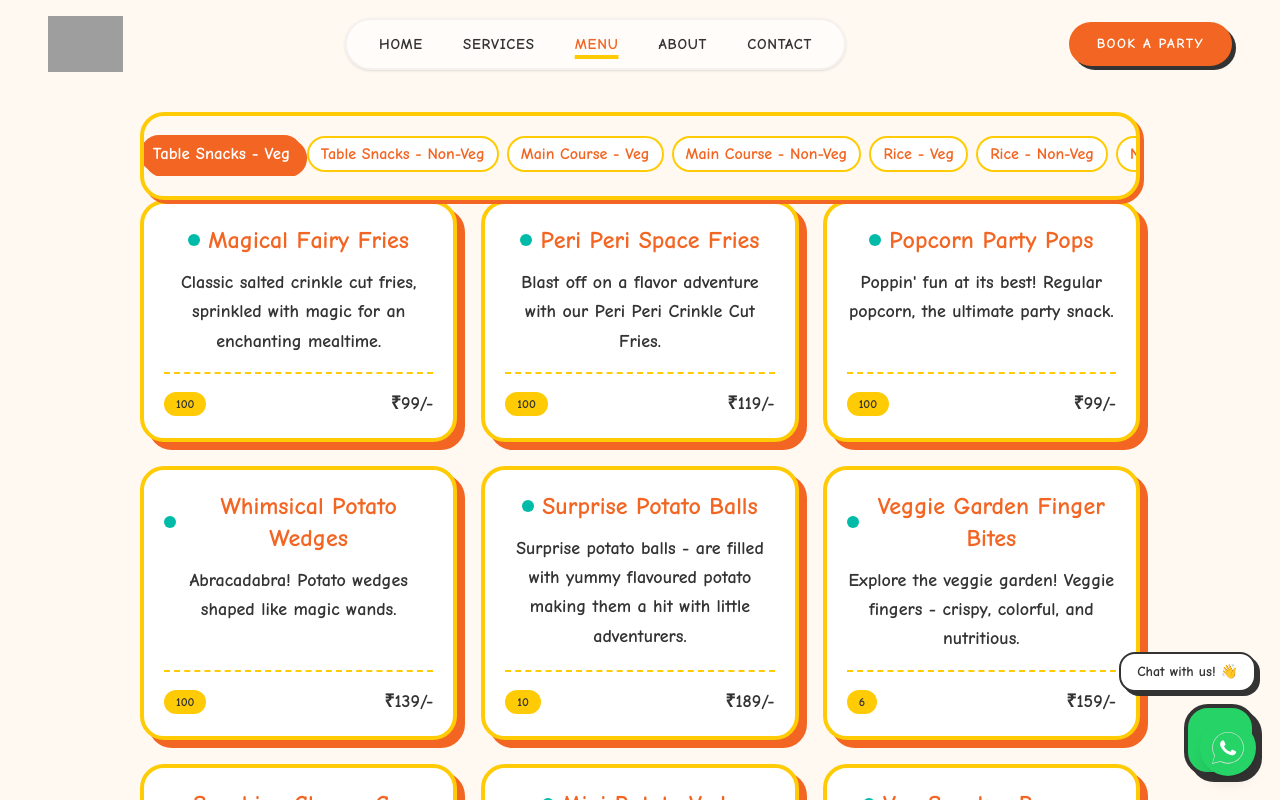
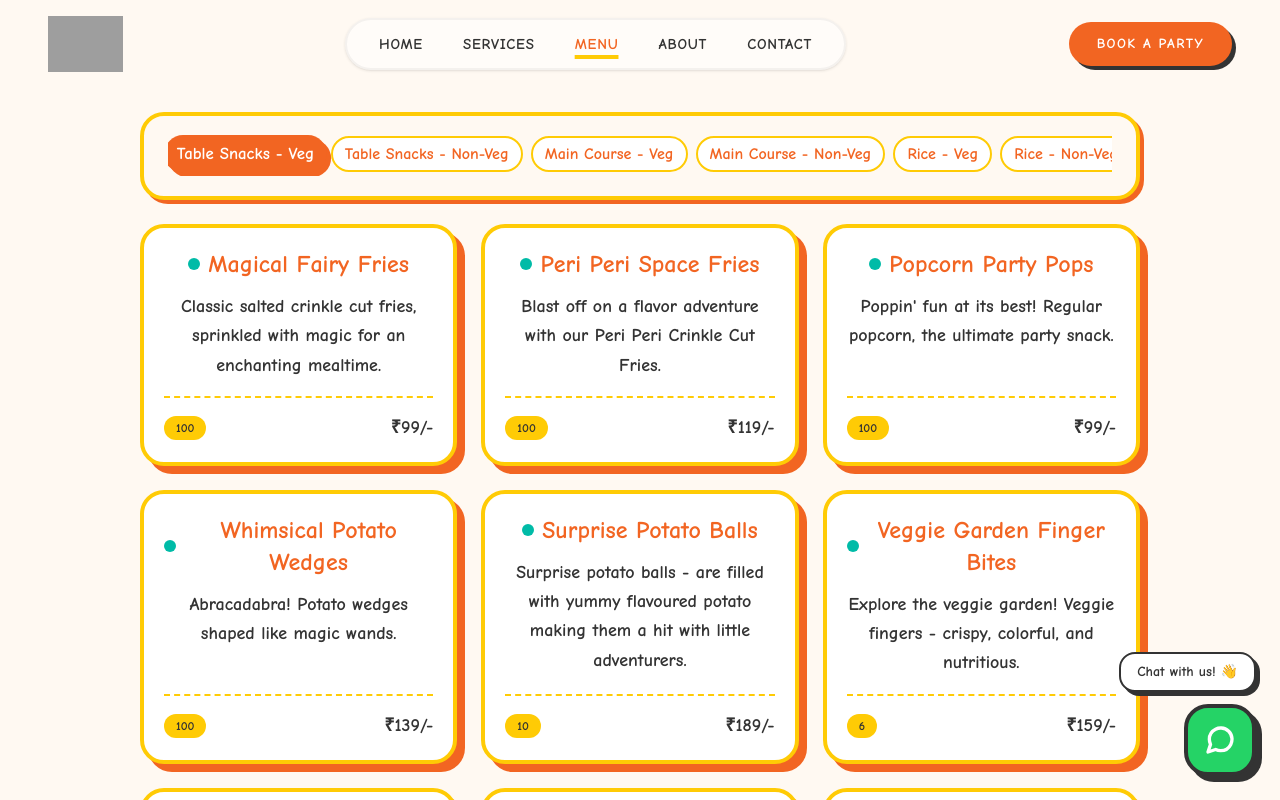
Before and after one commit to Vishwash-chauhan/lj-website, a Next.js app: page /menu in a window 1280 px wide. Shown: the top 800 px of the page. Built offline with nearby package versions, Linux system fonts and the light colour scheme; grey boxes are pictures that could not be loaded.

Commit message:
edited the cateogory header

```diff
--- a/app/components/CategoryHeader.tsx
+++ b/app/components/CategoryHeader.tsx
@@ -22,7 +22,7 @@ const CategoryHeader: React.FC<Props> = ({ categories, currentIndex, setCurrentI
   }, [currentIndex])
 
   return (
-    <header className="sticky top-19 md:top-20 z-50 bg-[#FFF9F2] pt-4 pb-2 border-3 sm:border-4 border-[#FFCB05] rounded-2xl sm:rounded-3xl shadow-[4px_4px_0px_#F26522]">
+    <header className="sticky top-19 md:top-20 z-50 bg-[#FFF9F2] pt-4 pb-2 px-4 sm:px-6 mb-6 border-3 sm:border-4 border-[#FFCB05] rounded-2xl sm:rounded-3xl shadow-[4px_4px_0px_#F26522]">
       <div className="w-full max-w-[1000px] mx-auto flex flex-col items-center">
         <div className="w-full mb-3">
           <div
--- a/app/components/MenuPageContent.tsx
+++ b/app/components/MenuPageContent.tsx
@@ -102,7 +102,7 @@ const menuItems: MenuItem[] = [
     {Name: "Stir Fried Vegetables in Butter Garlic Sauce/Hot Garlic Sauce", Description: "Veggies tossed in a non-spicy smooth, buttery garlic sauce with a hint of herbs.", PcsDisplay: "", Unit: "", Calculate: "0", Rate: 499, Category: "Main Course", VegNonVeg: "Veg"},
 
     // MAIN COURSE - NON-VEG
-    {Name: "Green/Red/Yellow Thai Curry With Fragrant Jasmine Rice", Description: "Rich and creamy Thai curry in green, red, or yellow, with a perfect balance of spices and herbs.", PcsDisplay: "", Unit: "", Calculate: "0", Rate: 699, Category: "Main Course", VegNonVeg: "Non-Veg"},
+    {Name: "Green/Red/Yellow Thai Curry With Fragrant Jasmine Rice", Description: "Rich and creamy Thai curry in green, red, or yellow, with a perfect balance of spices and herbs.", PcsDisplay: "", Unit: "", Calculate: "0", Rate: 659, Category: "Main Course", VegNonVeg: "Non-Veg"},
     {Name: "Savory Shredded Chicken in Butter Garlic Sauce/Hot Garlic Sauce", Description: "Tender shredded chicken tossed in a smooth, garlic sauce with a hint of herbs.", PcsDisplay: "", Unit: "", Calculate: "0", Rate: 599, Category: "Main Course", VegNonVeg: "Non-Veg"},
     {Name: "Dynamite Chicken Chili (Gravy)", Description: "Cosmos of flavors! Spicy and scrumptious. Succulent chicken pieces in a thick, savory gravy.", PcsDisplay: "", Unit: "", Calculate: "0", Rate: 499, Category: "Main Course", VegNonVeg: "Non-Veg"},
     {Name: "Sizzling Chicken Manchurian", Description: "Juicy chicken balls cooked in a zesty soy-garlic sauce, pairs wonderfully with fried rice or noodles!", PcsDisplay: "", Unit: "", Calculate: "0", Rate: 499, Category: "Main Course", VegNonVeg: "Non-Veg"},
@@ -146,14 +146,14 @@ const menuItems: MenuItem[] = [
     {Name: "Marshmallows with Hot Chocolate Fondue", Description: "Soft, fluffy marshmallows dipped in rich, velvety hot chocolate fondue for a sweet and indulgent treat.", PcsDisplay: "30", Unit: "PCS", Calculate: "1", Rate: 1999, Category: "Dessert", VegNonVeg: "Veg"},
 
 // DRINKS & SOUPS
-    {Name: "Fresh Lemonade", Description: "A refreshing blend of lemons, chilled water, and a hint of sweetness, perfect thirst-quenching drink.", PcsDisplay: "200", Unit: "ML", Calculate: "0", Rate: 39, Category: "Drinks", VegNonVeg: "Veg"},
-    {Name: "Lemon Ice Tea", Description: "A crisp and refreshing iced tea infused with a zesty lemon flavor, served cold for a cool experience.", PcsDisplay: "200", Unit: "ML", Calculate: "0", Rate: 49, Category: "Drinks", VegNonVeg: "Veg"},
-    {Name: "Blue Curacao", Description: "Blue curacao is like a splash of tropical paradise! Perfect for adding a fun twist to any drink!", PcsDisplay: "200", Unit: "ML", Calculate: "0", Rate: 79, Category: "Drinks", VegNonVeg: "Veg"},
-    {Name: "Vanilla/Chocolate/Strawberry Smoothies", Description: "Choise of Vanilla, Chocolate, or Strawberry. Perfectly blended for a smooth, indulgent treat that's fully satisfying.", PcsDisplay: "200", Unit: "ML", Calculate: "0", Rate: 99, Category: "Drinks", VegNonVeg: "Veg"},
-    {Name: "Hot Tea", Description: "Perfectly brewed, perfect for any time of the day.", PcsDisplay: "200", Unit: "ML", Calculate: "0", Rate: 49, Category: "Drinks", VegNonVeg: "Veg"},
-    {Name: "Hot Coffee", Description: "Comforting cup of rich, aromatic coffee, brewed to perfection.", PcsDisplay: "200", Unit: "ML", Calculate: "0", Rate: 79, Category: "Drinks", VegNonVeg: "Veg"},
-    {Name: "Hot Chocolate", Description: "A warm, sweet drink made with rich, melted chocolate and smooth milk.", PcsDisplay: "200", Unit: "ML", Calculate: "0", Rate: 89, Category: "Drinks", VegNonVeg: "Veg"},
-    {Name: "Classic Tomato Soup", Description: "A warm and comforting cup of velvety tomato goodness, seasoned with just the right blend of spices.", PcsDisplay: "200", Unit: "ML", Calculate: "0", Rate: 89, Category: "Drinks", VegNonVeg: "Veg"},
+    {Name: "Fresh Lemonade", Description: "A refreshing blend of lemons, chilled water, and a hint of sweetness, perfect thirst-quenching drink.", PcsDisplay: "200 ML", Unit: "ML", Calculate: "0", Rate: 39, Category: "Drinks", VegNonVeg: "Veg"},
+    {Name: "Lemon Ice Tea", Description: "A crisp and refreshing iced tea infused with a zesty lemon flavor, served cold for a cool experience.", PcsDisplay: "200 ML", Unit: "ML", Calculate: "0", Rate: 49, Category: "Drinks", VegNonVeg: "Veg"},
+    {Name: "Blue Curacao", Description: "Blue curacao is like a splash of tropical paradise! Perfect for adding a fun twist to any drink!", PcsDisplay: "200 ML", Unit: "ML", Calculate: "0", Rate: 79, Category: "Drinks", VegNonVeg: "Veg"},
+    {Name: "Vanilla/Chocolate/Strawberry Smoothies", Description: "Choise of Vanilla, Chocolate, or Strawberry. Perfectly blended for a smooth, indulgent treat that's fully satisfying.", PcsDisplay: "200 ML", Unit: "ML", Calculate: "0", Rate: 99, Category: "Drinks", VegNonVeg: "Veg"},
+    {Name: "Hot Tea", Description: "Perfectly brewed, perfect for any time of the day.", PcsDisplay: "200 ML", Unit: "ML", Calculate: "0", Rate: 49, Category: "Drinks", VegNonVeg: "Veg"},
+    {Name: "Hot Coffee", Description: "Comforting cup of rich, aromatic coffee, brewed to perfection.", PcsDisplay: "200 ML", Unit: "ML", Calculate: "0", Rate: 79, Category: "Drinks", VegNonVeg: "Veg"},
+    {Name: "Hot Chocolate", Description: "A warm, sweet drink made with rich, melted chocolate and smooth milk.", PcsDisplay: "200 ML", Unit: "ML", Calculate: "0", Rate: 89, Category: "Drinks", VegNonVeg: "Veg"},
+    {Name: "Classic Tomato Soup", Description: "A warm and comforting cup of velvety tomato goodness, seasoned with just the right blend of spices.", PcsDisplay: "200 ML", Unit: "ML", Calculate: "0", Rate: 89, Category: "Drinks", VegNonVeg: "Veg"},
 
     // LIVE STATIONS
     {Name: "LIVE Waffle Station", Description: "Freshly cooked golden waffles with a delightful array of toppings including chocolates, syrups, nuts, and ice cream.", PcsDisplay: "", Unit: "", Calculate: "0", Rate: 0, Category: "Live Stations", VegNonVeg: "Veg"},
@@ -233,6 +233,11 @@ export default function MenuPageContent() {
     return () => window.removeEventListener('keydown', handleKeyDown)
   }, [])
 
+  // auto-scroll to top whenever category changes (click or arrow keys)
+  useEffect(() => {
+    window.scrollTo({ top: 0, behavior: 'smooth' })
+  }, [currentIndex])
+
   const label = categories[currentIndex]
   const items = menuItems.filter((item) => matchesItem(item, label))
 
@@ -309,17 +314,6 @@ export default function MenuPageContent() {
         )}
       </div>
 
-      <button
-        onClick={() => window.open('https://wa.me/918130964374', '_blank')}
-        className="fixed bottom-4 right-4 sm:bottom-6 sm:right-6 w-12 sm:w-14 h-12 sm:h-14 bg-[#25D366] rounded-full p-2.5 sm:p-3 cursor-pointer shadow-lg hover:shadow-xl hover:scale-110 transition-all flex items-center justify-center z-[99999999]"
-        aria-label="Chat on WhatsApp"
-      >
-        <svg width="100%" height="100%" viewBox="0 0 1219.547 1225.016" style={{ maxWidth: '40px' }}>
-          <path fill="#E0E0E0" d="M1041.858 178.02C927.206 63.289 774.753.07 612.325 0 277.617 0 5.232 272.298 5.098 606.991c-.039 106.986 27.915 211.42 81.048 303.476L0 1225.016l321.898-84.406c88.689 48.368 188.547 73.855 290.166 73.896h.258.003c334.654 0 607.08-272.346 607.222-607.023.056-162.208-63.052-314.724-177.689-429.463zm-429.533 933.963h-.197c-90.578-.048-179.402-24.366-256.878-70.339l-18.438-10.93-191.021 50.083 51-186.176-12.013-19.087c-50.525-80.336-77.198-173.175-77.16-268.504.111-278.186 226.507-504.503 504.898-504.503 134.812.056 261.519 52.604 356.814 147.965 95.289 95.36 147.728 222.128 147.688 356.948-.118 278.195-226.522 504.543-504.693 504.543z" />
-          <path fill="#25D366" d="M27.875 1190.114l82.211-300.18c-50.719-87.852-77.391-187.523-77.359-289.602.133-319.398 260.078-579.25 579.469-579.25 155.016.07 300.508 60.398 409.898 169.891 109.414 109.492 169.633 255.031 169.57 409.812-.133 319.406-260.094 579.281-579.445 579.281-.023 0 .016 0 0 0h-.258c-96.977-.031-192.266-24.375-276.898-70.5l-307.188 80.548z" />
-          <path fill="#FFF" fillRule="evenodd" clipRule="evenodd" d="M462.273 349.294c-11.234-24.977-23.062-25.477-33.75-25.914-8.742-.375-18.75-.352-28.742-.352-10 0-26.25 3.758-39.992 18.766-13.75 15.008-52.5 51.289-52.5 125.078 0 73.797 53.75 145.102 61.242 155.117 7.5 10 103.758 166.266 256.203 226.383 126.695 49.961 152.477 40.023 179.977 37.523s88.734-36.273 101.234-71.297c12.5-35.016 12.5-65.031 8.75-71.305-3.75-6.25-13.75-10-28.75-17.5s-88.734-43.789-102.484-48.789-23.75-7.5-33.75 7.516c-10 15-38.727 48.773-47.477 58.773-8.75 10.023-17.5 11.273-32.5 3.773-15-7.523-63.305-23.344-120.609-74.438-44.586-39.75-74.688-88.844-83.438-103.859-8.75-15-.938-23.125 6.586-30.602 6.734-6.719 15-17.508 22.5-26.266 7.484-8.758 9.984-15.008 14.984-25.008 5-10.016 2.5-18.773-1.25-26.273s-32.898-81.67-46.234-111.326z" />
-        </svg>
-      </button>
     </div>
   )
 }
```
